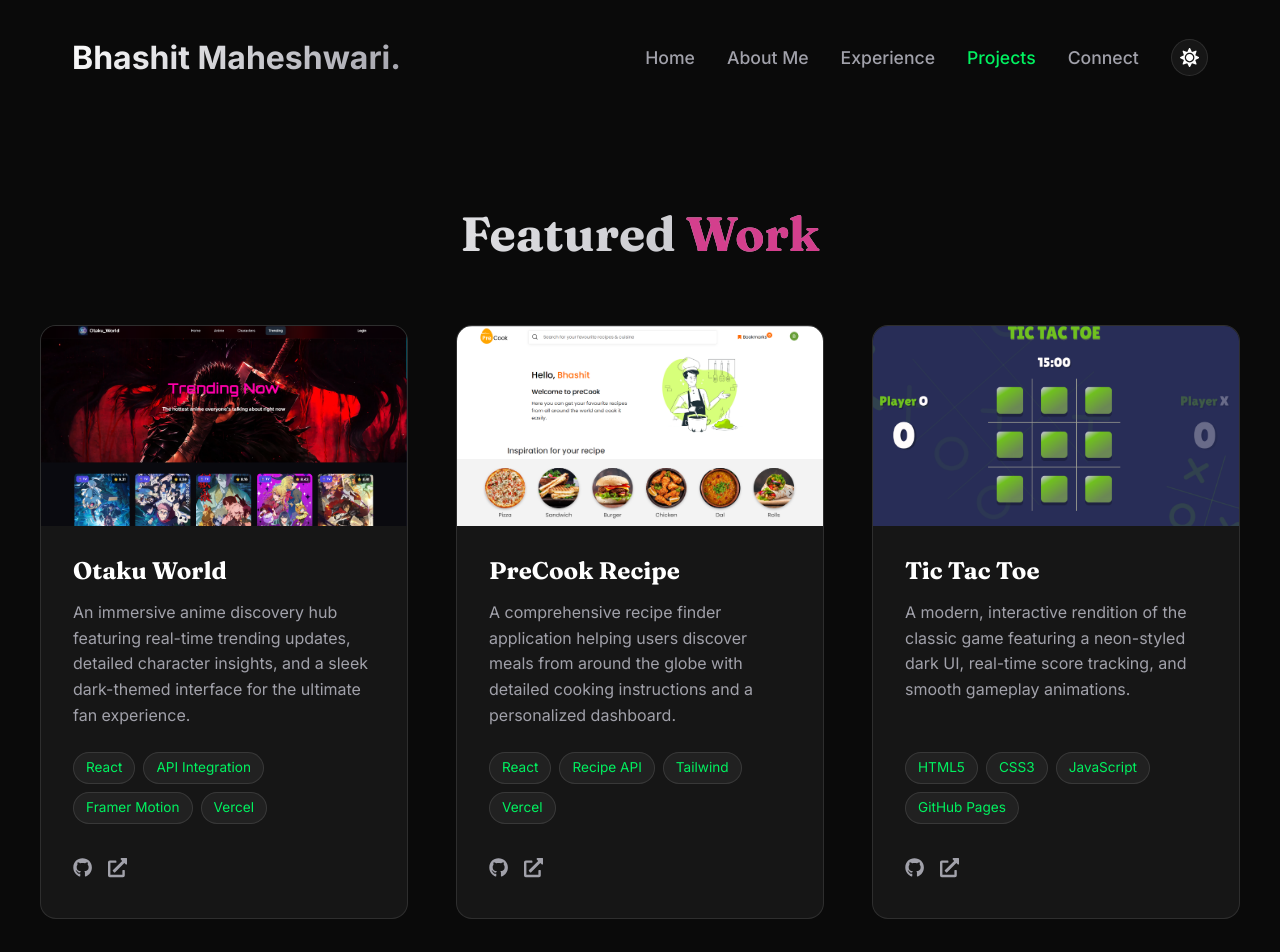
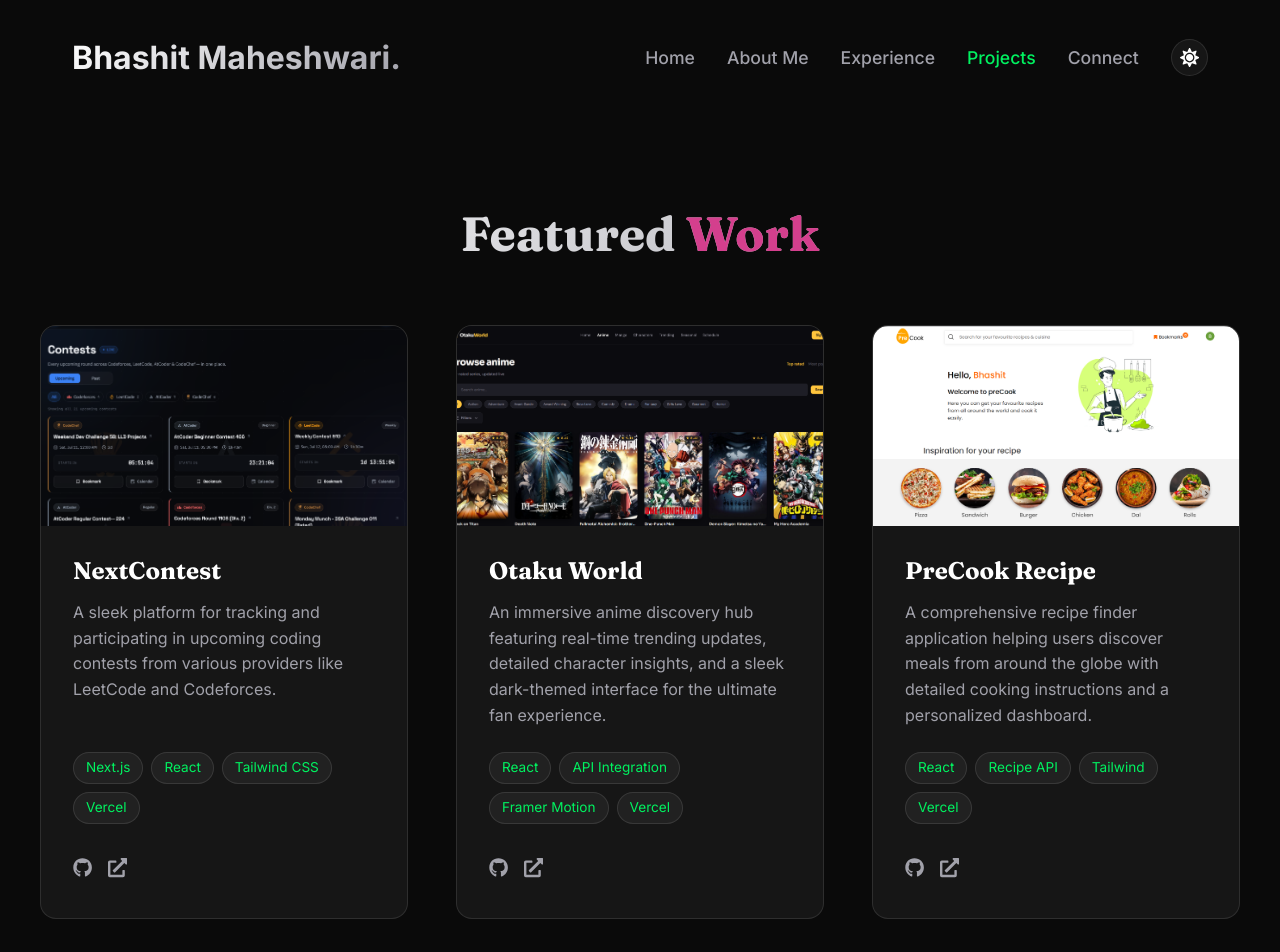
Before and after one commit to bhashitm2/Portfolio, a React (Vite) app: page /projects in a window 1280 px wide. Shown: the top 952 px of the page. Built offline with nearby package versions, Linux system fonts and the light colour scheme.

Commit message:
Add Projects component with project showcase and marquee skill slider

```diff
--- a/src/components/Projects.jsx
+++ b/src/components/Projects.jsx
@@ -2,6 +2,7 @@ import { motion } from "framer-motion";
 import { FaGithub, FaExternalLinkAlt, FaReact, FaHtml5, FaCss3Alt, FaJs, FaGitAlt, FaNodeJs } from "react-icons/fa";
 import { SiCplusplus, SiTailwindcss, SiMongodb, SiFirebase, SiExpress, SiSocketdotio, SiPostman, SiRender, SiNetlify, SiUnrealengine } from "react-icons/si";
 import { VscVscode } from "react-icons/vsc";
+import nextContestImg from "../assets/projects/next-contest.png";
 import otakuWorldImg from "../assets/projects/otaku-world.png";
 import precookImg from "../assets/projects/precook-recipe.png";
 import ticTacToeImg from "../assets/projects/tic-tac-toe.png";
@@ -30,6 +31,16 @@ const skills = [
 ];
 
 const projects = [
+  {
+    title: "NextContest",
+    description: "A sleek platform for tracking and participating in upcoming coding contests from various providers like LeetCode and Codeforces.",
+    tech: ["Next.js", "React", "Tailwind CSS", "Vercel"],
+    links: {
+        github: "https://github.com/bhashitm2/NextContest",
+        live: "https://next-contest.vercel.app"
+    },
+    image: nextContestImg
+  },
   {
     title: "Otaku World",
     description: "An immersive anime discovery hub featuring real-time trending updates, detailed character insights, and a sleek dark-themed interface for the ultimate fan experience.",
```
Also changed, not shown: src/assets/projects/next-contest.png (added), src/assets/projects/otaku-world.png.
